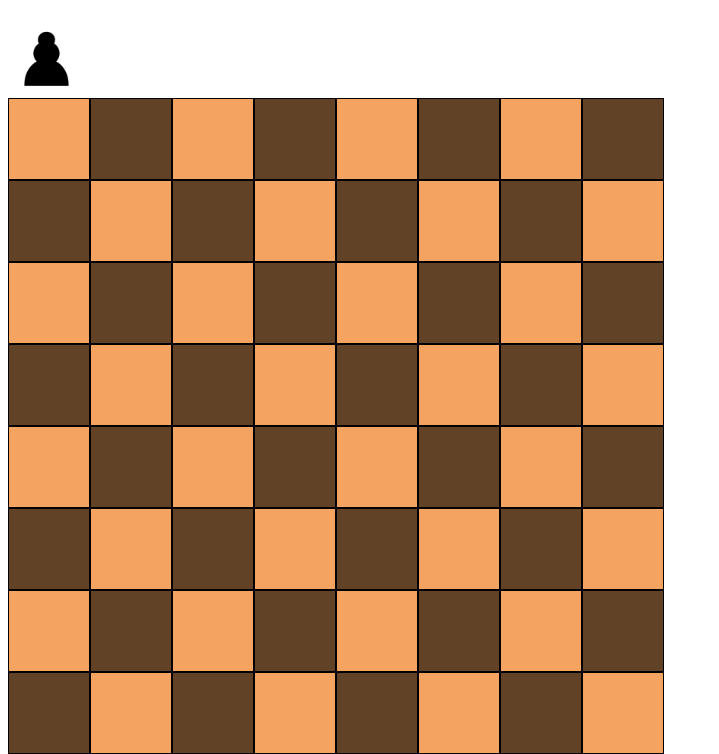
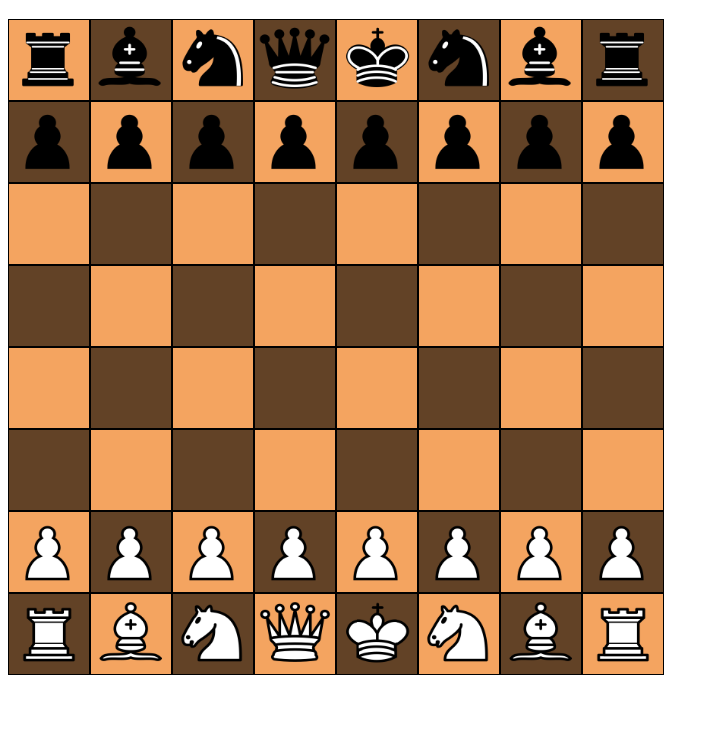
Before and after one commit to nooralam15/chess, a plain HTML site: page index.html in a window 1280 px wide. Shown: the part 61-815 px from the top of the page, without its empty margins (0-719 px from the left). Drawn offline with Linux system fonts and the light colour scheme.

Commit message:
Add files via upload

```diff
--- a/chess.js
+++ b/chess.js
@@ -3,49 +3,56 @@
 
 function createGridArray() {
     //create and return a grid array
-    return [[2, 3, 4, 5, 6, 4, 3, 2],
-            [1, 1, 1, 1, 1, 1, 1, 1],
+    return [["b2", "b3", "b4", "b5", "b6", "b4", "b3", "b2"],
+            ["b1", "b1", "b1", "b1", "b1", "b1", "b1", "b1"],
             [0, 0, 0, 0, 0, 0, 0, 0],
             [0, 0, 0, 0, 0, 0, 0, 0],
             [0, 0, 0, 0, 0, 0, 0, 0],
             [0, 0, 0, 0, 0, 0, 0, 0],
-            [1, 1, 1, 1, 1, 1, 1, 1],
-            [2, 3, 4, 5, 6, 4, 3, 2]]
+            ["w1", "w1", "w1", "w1", "w1", "w1", "w1", "w1"],
+            ["w2", "w3", "w4", "w5", "w6", "w4", "w3", "w2"]]
 }
 
 
-function displayGridArray(grid) {
+function createDivArray(grid) {
+    let temp = []
     for (let row = 0; row < num_row; row++) {
+        let tempRow = []
         if (row % 2 == 0) {
             for (let col = 0; col < num_col; col++) {
                 if (col % 2 == 0) {
-                    cellDesign(0,0)
+                    tempRow.push(cellDesign(0,0))
                 }
                 else {
-                    cellDesign(0,1)
+                    tempRow.push(cellDesign(0,1))
                 }
             }
         }
         else {
             for (let col = 0; col < num_col; col++) {
+                //let gridData = grid[row][col]
+                //pieceDisplay(gridData)
+
                 if (col % 2 == 0) {
-                    cellDesign(1,0)
+                    tempRow.push(cellDesign(1,0))
 
                 }
                 else {
-                    cellDesign(1,1)
+                    tempRow.push(cellDesign(1,1))
                 }
             }
         }
-
+        temp.push(tempRow)
     }
+    return temp
 }
 
-
+//function displays the Chess pattern
 function cellDesign (rowVal, colVal) {
     let divEl = document.createElement("div")
     if (rowVal == 0 && colVal == 0) {
         divEl.classList.add("lightBrown")
+        //divEl.innerHTML = `<img src = images/whitePawn.png width="80px" height="75px">`
         document.getElementById("container").append(divEl)
     }
     else if (rowVal == 0 && colVal == 1) {
@@ -60,14 +67,55 @@ function cellDesign (rowVal, colVal) {
         divEl.classList.add("lightBrown")
         document.getElementById("container").append(divEl)
     }
+    return divEl
 }
 
-
-function pieceDisplay() {
+function updateBoard() {
+    for (let row = 0; row < num_row; row++) {
+        for(let col = 0; col < num_col; col++) {
+            if (chessBoard[row][col] == "w1") {
+                divBoard[row][col].innerHTML = `<img src = images/whitePawn.png>`
+            }
+            if (chessBoard[row][col] == "w2") {
+                divBoard[row][col].innerHTML = `<img src = images/whiteRook.png>`
+            }
+            if (chessBoard[row][col] == "w3") {
+                divBoard[row][col].innerHTML = `<img src = images/whiteBishop.png>`
+            }
+            if (chessBoard[row][col] == "w4") {
+                divBoard[row][col].innerHTML = `<img src = images/whiteKnight.png>`
+            }
+            if (chessBoard[row][col] == "w5") {
+                divBoard[row][col].innerHTML = `<img src = images/whiteQueen.png>`
+            }
+            if (chessBoard[row][col] == "w6") {
+                divBoard[row][col].innerHTML = `<img src = images/whiteKing.png>`
+            }
+            if (chessBoard[row][col] == "b1") {
+                divBoard[row][col].innerHTML = `<img src = images/blackPawn.png>`
+            }
+            if (chessBoard[row][col] == "b2") {
+                divBoard[row][col].innerHTML = `<img src = images/blackRook.png>`
+            }
+            if (chessBoard[row][col] == "b3") {
+                divBoard[row][col].innerHTML = `<img src = images/blackBishop.png>`
+            }
+            if (chessBoard[row][col] == "b4") {
+                divBoard[row][col].innerHTML = `<img src = images/blackKnight.png>`
+            }
+            if (chessBoard[row][col] == "b5") {
+                divBoard[row][col].innerHTML = `<img src = images/blackQueen.png>`
+            }
+            if (chessBoard[row][col] == "b6") {
+                divBoard[row][col].innerHTML = `<img src = images/blackKing.png>`
+            }
+        }
+    }
 
 }
 
 
 
 
+
 console.log(createGridArray)
--- /dev/null
+++ b/gameLogic.js
@@ -0,0 +1 @@
+//jopjpdojdpodjopdj
--- a/index.html
+++ b/index.html
@@ -8,11 +8,11 @@
 </head>
 <body>
     <h1>Chess</h1>
-    <div><img src = "images/blackPawn.png" width="80px" height="75px"></div>
 
     <div id="container"></div>
 
     <script src="chess.js"></script>
+    <script src="gameLogic.js"></script>
     <script src="main.js"></script>
 </body>
 </html>
--- a/main.js
+++ b/main.js
@@ -9,4 +9,11 @@ let num_col = 8
 
 
 //call function that will make the chess baord viisble on the screen
-displayGridArray(chessBoard)
+//divBoard will store an array of all the div elements present.
+let divBoard = createDivArray(chessBoard)
+
+//will display the pieces onto the board
+updateBoard()
+
+
+console.log(divBoard)
--- a/style.css
+++ b/style.css
@@ -17,3 +17,8 @@
     background-color: #624226;
 
 }
+
+img {
+    width: 80px;
+    height: 75px;
+}
```
